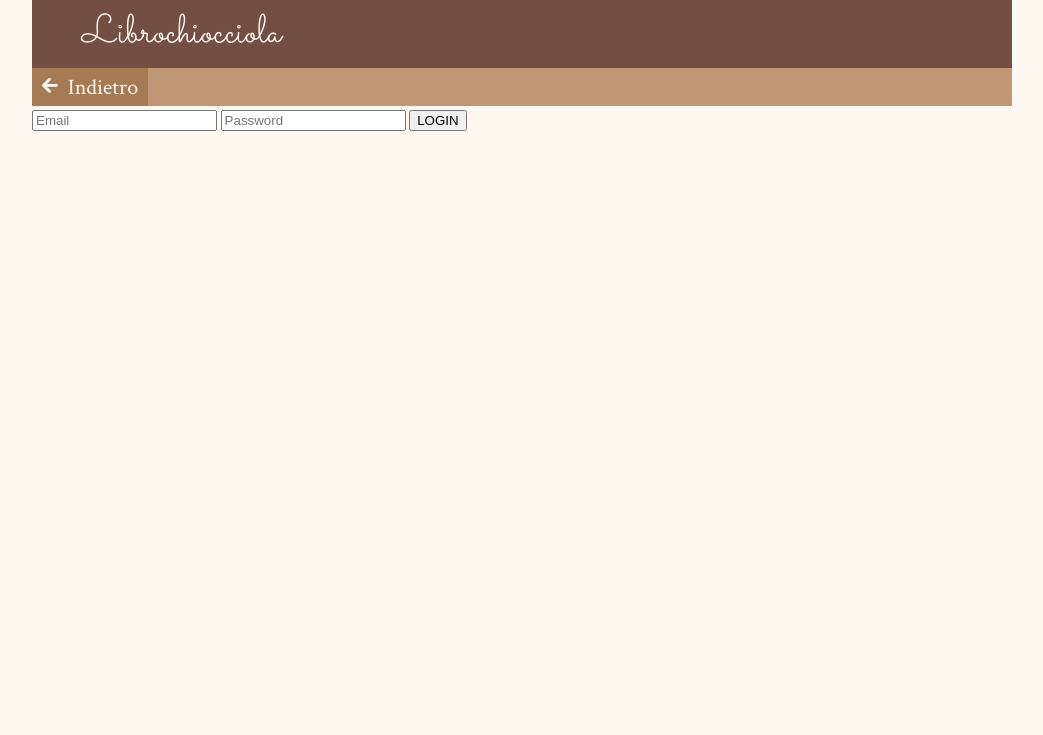
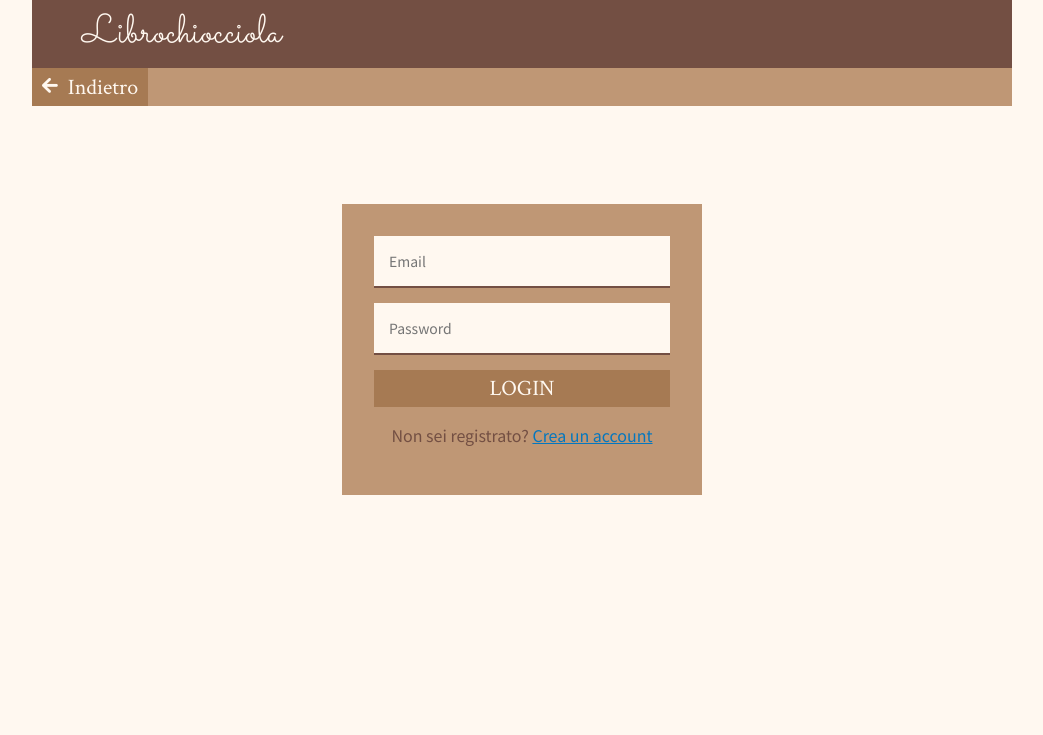
Before and after one commit to HGS-Andry/ProgettoIngsw, a Flask app: page /login in a window 1280 px wide. Shown: the top 735 px of the page, without its empty margins (118-1161 px from the left). Run offline with Flask 2, Linux system fonts and the light colour scheme; some libraries are stand-ins or nearby versions.

Commit message:
update login

```diff
--- a/app.py
+++ b/app.py
@@ -16,7 +16,7 @@ def main():
     return render_template('main.html')
 
 #################################
-##  Login - Logout
+##  Login - Logout - registrazione
 #################################
 @app.route("/login")
 def login():
@@ -34,6 +34,18 @@ def exec_login():
 def exec_logout():
     # gestiamo il logout
     session['usertype'] = 0 # in caso di utente registrato
+    return redirect("/")
+
+@app.route("/registrati")
+def registrati():
+    # gestiamo la form della registrazione
+    return render_template('registrazione.html')
+
+@app.route("/execregist", methods=['POST'])
+def exec_regist():
+    # gestiamo la registrazione
+    #if 'usertype' in [session]:
+    #session['usertype'] = 1 # Una volta registrato fa direttamente il login?
     return redirect("/")
 
 #################################
--- a/static/css/style.css
+++ b/static/css/style.css
@@ -37,7 +37,10 @@ body{
     position: sticky;
     top: 0;
 }
-#menu > a, #menu > button {
+
+
+
+#menu > a, #menu > button, .menubutton {
     -moz-appearance: none;
     -webkit-appearance: none;
     background-color: #A67A53; /* secondario */
@@ -51,12 +54,12 @@ body{
     display: inline-block;
     font-size: 22px;
 }
-#menu > :hover, #menu > button:hover{
+#menu > :hover, #menu > button:hover, .menubutton:hover {
     background-color:#0477BF; /* accento */
     cursor:pointer;
     outline: none;
 }
-#menu > a > i,#menu > button > i{
+#menu > a > i,#menu > button > i, .menubutton > i{
     font-size: 23px;
     padding-top: 0px;
     padding-right: 10px;
@@ -69,6 +72,45 @@ body{
     float: right!important;
 }
 
+.width100{
+    width: 100%;
+}
+
+.center_form{
+    padding: 2em;
+    max-width: 360px;
+    margin: auto;
+    margin-top: 10%;
+    background: #BF9775; /* terziario */
+    text-align: center;
+    color: #734F43; /* scuro */
+}
+
+.link  ,:visited{
+    color:#0477BF; /* accento */
+}
+.link:hover{
+    color:rgb(72, 161, 216); /* accento hover */
+}
+
+.formtextinput{
+    font-family: 'Noto Sans SC', sans-serif;
+    outline: 0;
+    background: #FFF8F0; /* chiaro */
+    color: #734F43; /* scuro */
+    width: 100%;
+    border: 0,0,2,0;
+    border-top-width: 0;
+    border-left-width: 0;
+    border-right-width: 0;
+    border-bottom-width: 2px;
+    border-bottom-color: #734F43; /* scuro */
+    margin: 0 0 15px;
+    padding: 15px;
+    box-sizing: border-box;
+    font-size: 14px;
+    text-align: left;
+}
 
 #bottom{
     position: absolute;
@@ -93,4 +135,5 @@ font-family: 'Special Elite', cursive; */
 #FFF8F0 chiaro
 #A67A53 secondario
 #734F43 scuro
-#BF9775 terziario */
+#BF9775 terziario
+rgb(72, 161, 216);  accento hover */
--- a/templates/login.html
+++ b/templates/login.html
@@ -4,9 +4,11 @@
 {% include '/buttons/goback.html' %}
 {% endblock %}
 {% block body %}
-<form action="/execlogin" method="POST">
-    <input type="text" placeholder="Email" name="account" required>
-    <input type="password" placeholder="Password" name="psw" required>
-    <input type="submit" value="LOGIN">
+<form action="/execlogin" method="POST" class="center_form">
+    <input type="text" placeholder="Email" name="account" required class="formtextinput">
+    <input type="password" placeholder="Password" name="psw" required class="formtextinput">
+    <input type="submit" value="LOGIN" class="menubutton width100">
+    <p class="center">Non sei registrato? <a href="/registrati" class="link">Crea un account</a></p>
 </form>
+
 {% endblock %}
```
